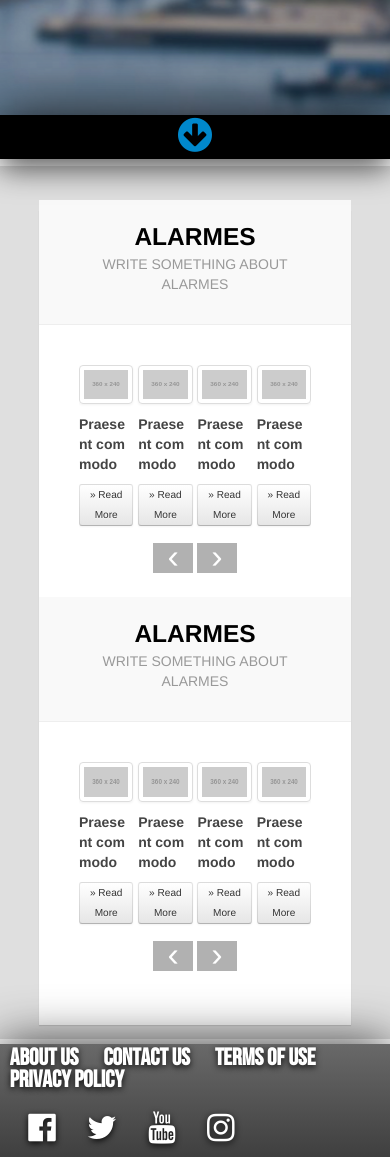
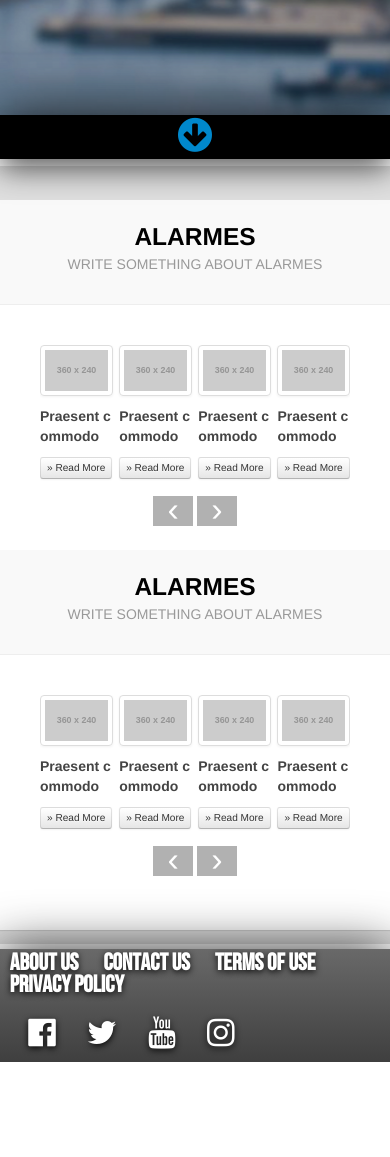
Before and after one commit to csdevs1/areiro, a PHP site: page / in a window 390 px wide. Shown: the part 530-1687 px from the top of the page. After the commit the page ends 1592 px from the top, so only its background shows below. Run offline with PHP 8.4, Linux system fonts and the light colour scheme; grey boxes labelled with a size stand in for pictures from a placeholder-image service; some libraries are stand-ins or nearby versions.

Commit message:
fixed container fluid

```diff
--- a/css/stylesheet.css
+++ b/css/stylesheet.css
@@ -863,6 +863,10 @@ footer #social ul li {
         position: absolute;
     }
 
+    .container-fluid{
+        width: 100%;
+    }
+
     /* MAIN NAV SMALL */
 
     #main-nav-small {
```
Also changed, not shown: index.html (renamed from index.php).
